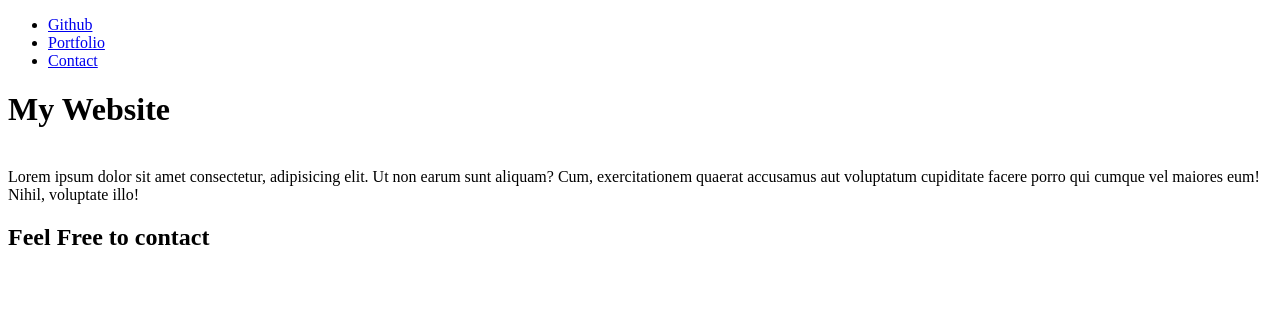
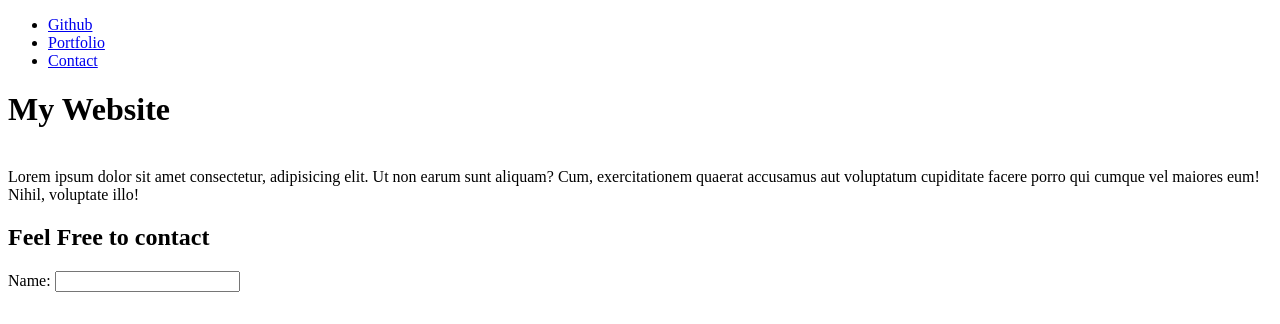
Before and after one commit to LouisW92/MiniProject1, a plain HTML site: page index.html in a window 1280 px wide. Drawn offline with Linux system fonts and the light colour scheme.

Commit message:
add changes to index.html

```diff
--- a/index.html
+++ b/index.html
@@ -26,6 +26,7 @@
             <h2>Feel Free to contact</h2>
             <form action="">
                 <div class="form">
+                    <label for="">Name: <input type="text"></label>
                 </div>
             </form>
         </div>
```
